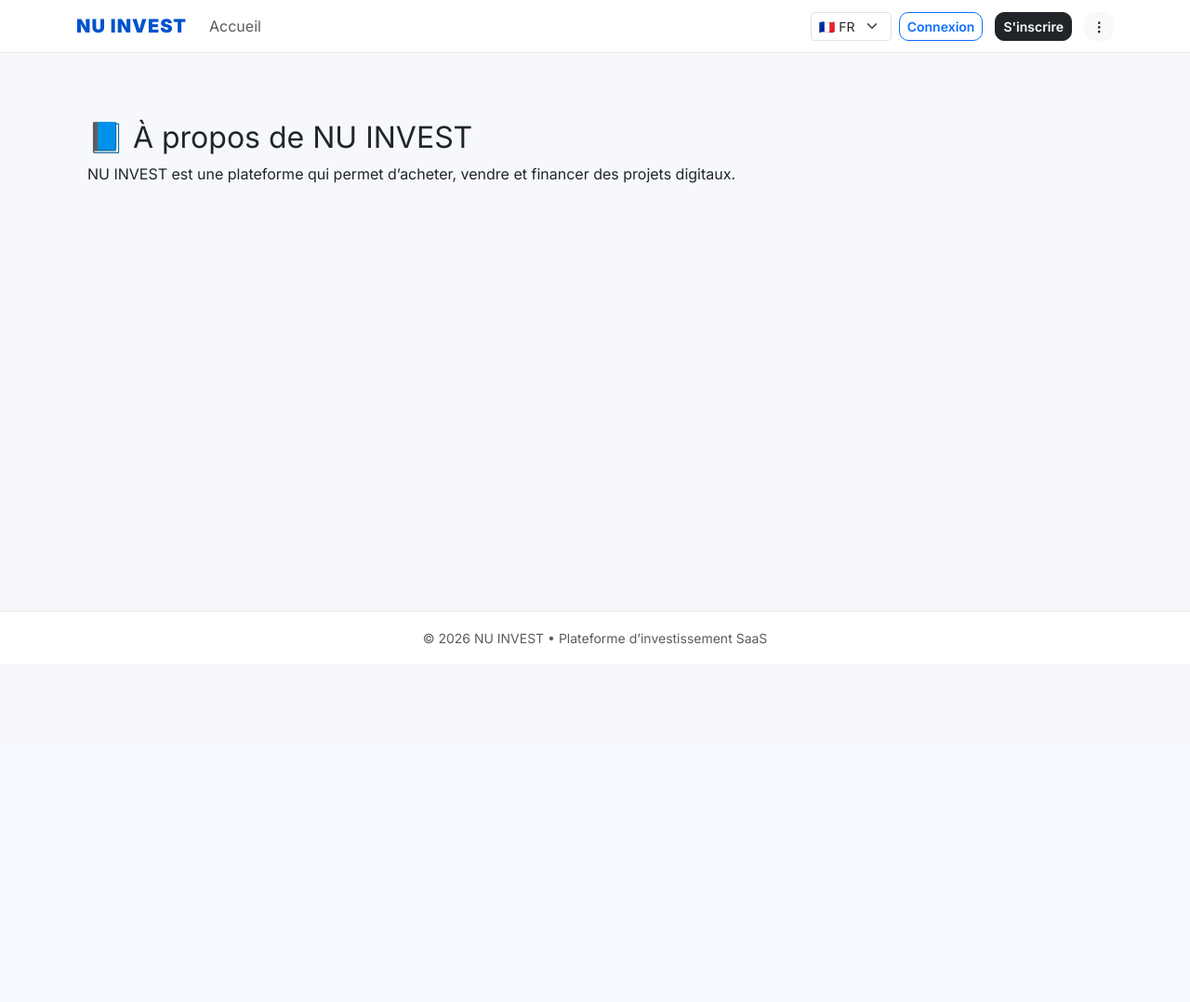
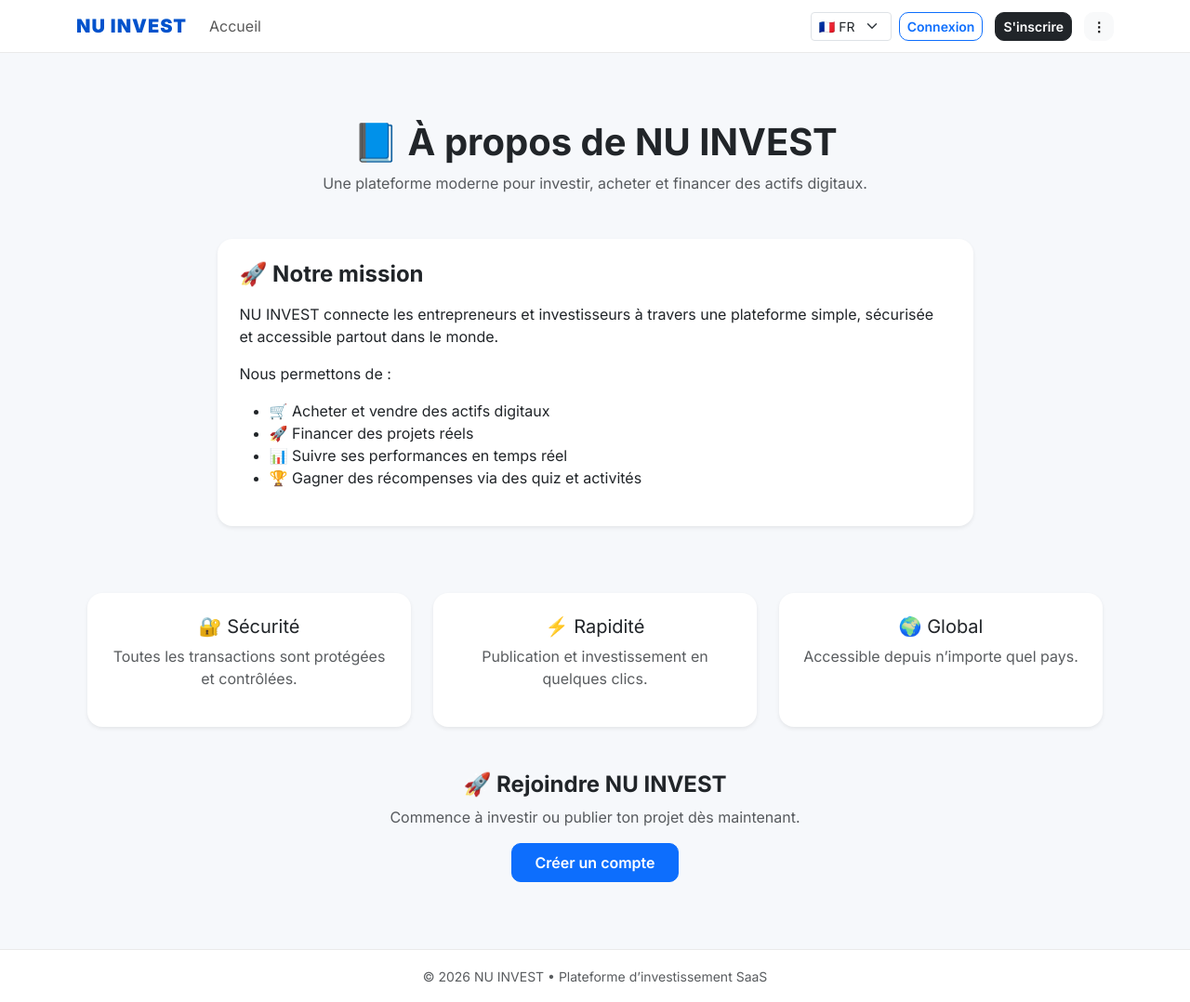
Before and after one commit to narkakaba-lgtm/nu-invest, a Django app: template platform_invest/templates/platform_invest/about.html in a window 1280 px wide. Shown: the whole page at 93% size. Before the commit the page ends 693 px from the top, so only its background shows below. Run offline with Django 5.2, Linux system fonts and the light colour scheme; the template is opened without the code that fills it, so the values that code supplies are empty.

Commit message:
Update about.html

```diff
--- a/platform_invest/templates/platform_invest/about.html
+++ b/platform_invest/templates/platform_invest/about.html
@@ -2,10 +2,96 @@
 {% block content %}
 
 <div class="container py-5">
-    <h2>📘 À propos de NU INVEST</h2>
-    <p>
-        NU INVEST est une plateforme qui permet d’acheter, vendre et financer des projets digitaux.
-    </p>
+
+    <!-- HEADER -->
+    <div class="text-center mb-5">
+
+        <h1 class="fw-bold">📘 À propos de NU INVEST</h1>
+
+        <p class="text-muted">
+            Une plateforme moderne pour investir, acheter et financer des actifs digitaux.
+        </p>
+
+    </div>
+
+    <!-- PRESENTATION -->
+    <div class="row justify-content-center">
+
+        <div class="col-lg-9">
+
+            <div class="card border-0 shadow-sm p-4 rounded-4">
+
+                <h4 class="fw-bold mb-3">🚀 Notre mission</h4>
+
+                <p>
+                    NU INVEST connecte les entrepreneurs et investisseurs à travers une plateforme
+                    simple, sécurisée et accessible partout dans le monde.
+                </p>
+
+                <p>
+                    Nous permettons de :
+                </p>
+
+                <ul>
+                    <li>🛒 Acheter et vendre des actifs digitaux</li>
+                    <li>🚀 Financer des projets réels</li>
+                    <li>📊 Suivre ses performances en temps réel</li>
+                    <li>🏆 Gagner des récompenses via des quiz et activités</li>
+                </ul>
+
+            </div>
+
+        </div>
+
+    </div>
+
+    <!-- FEATURES -->
+    <div class="row mt-5 g-4 text-center">
+
+        <div class="col-md-4">
+            <div class="card border-0 shadow-sm p-4 rounded-4 h-100">
+                <h5>🔐 Sécurité</h5>
+                <p class="text-muted">
+                    Toutes les transactions sont protégées et contrôlées.
+                </p>
+            </div>
+        </div>
+
+        <div class="col-md-4">
+            <div class="card border-0 shadow-sm p-4 rounded-4 h-100">
+                <h5>⚡ Rapidité</h5>
+                <p class="text-muted">
+                    Publication et investissement en quelques clics.
+                </p>
+            </div>
+        </div>
+
+        <div class="col-md-4">
+            <div class="card border-0 shadow-sm p-4 rounded-4 h-100">
+                <h5>🌍 Global</h5>
+                <p class="text-muted">
+                    Accessible depuis n’importe quel pays.
+                </p>
+            </div>
+        </div>
+
+    </div>
+
+    <!-- CALL TO ACTION -->
+    <div class="text-center mt-5">
+
+        <h4 class="fw-bold">🚀 Rejoindre NU INVEST</h4>
+
+        <p class="text-muted">
+            Commence à investir ou publier ton projet dès maintenant.
+        </p>
+
+        <a href="{% url 'inscription' %}" class="btn btn-primary px-4 py-2">
+            Créer un compte
+        </a>
+
+    </div>
+
 </div>
 
 {% endblock %}
```
